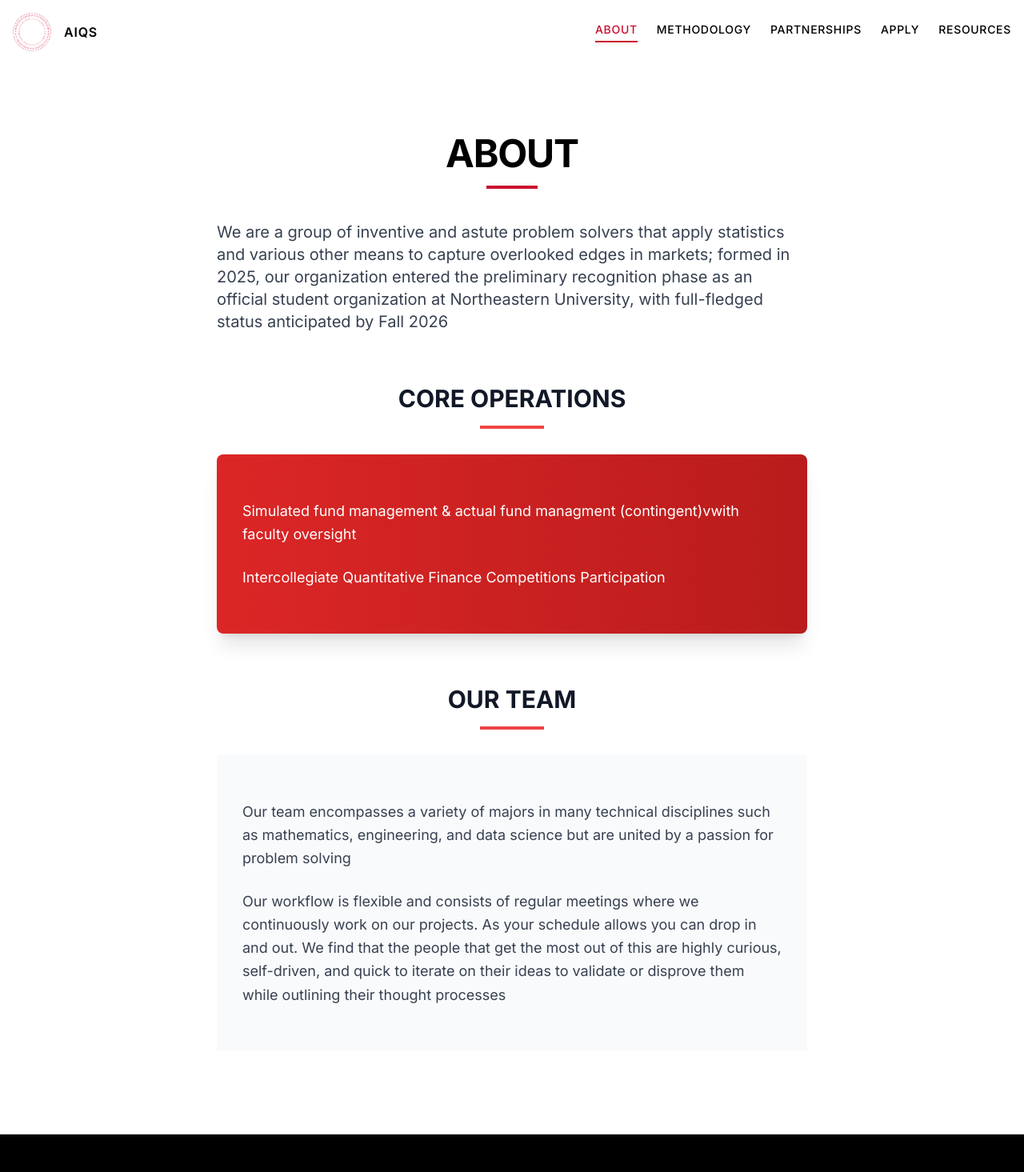
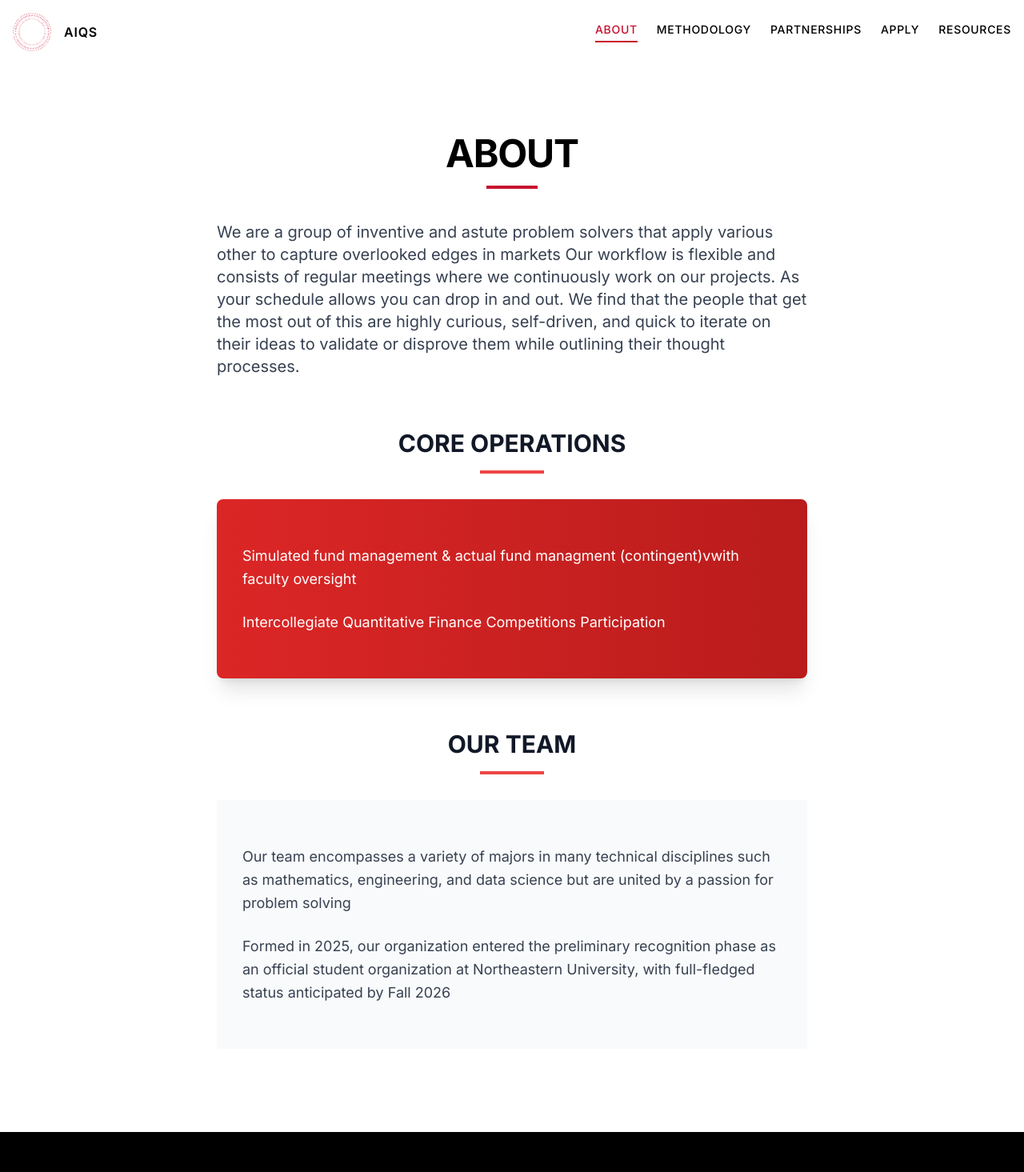
Before and after one commit to aiqsorg/club, a React (Vite) app: page /#/about in a window 1280 px wide. Shown: the top 1465 px of the page at 80% size. Built offline with nearby package versions, Linux system fonts and the light colour scheme.

Commit message:
Update About.tsx

```diff
--- a/src/pages/About.tsx
+++ b/src/pages/About.tsx
@@ -10,7 +10,8 @@ const About: React.FC = () => {
         <div className="max-w-4xl mx-auto">
           <div className="prose prose-lg mx-auto">
             <p className="text-lg md:text-xl mb-8 leading-relaxed">
-              We are a group of inventive and astute problem solvers that apply statistics and various other means to capture overlooked edges in markets; formed in 2025, our organization entered the preliminary recognition phase as an official student organization at Northeastern University, with full-fledged status anticipated by Fall 2026
+              We are a group of inventive and astute problem solvers that apply various other to capture overlooked edges in markets
+              Our workflow is flexible and consists of regular meetings where we continuously work on our projects. As your schedule allows you can drop in and out. We find that the people that get the most out of this are highly curious, self-driven, and quick to iterate on their ideas to validate or disprove them while outlining their thought processes.
             </p>
 
             {/* CORE OPERATIONS SECTION */}
@@ -47,7 +48,7 @@ const About: React.FC = () => {
                 </p>
 
                 <p className="text-lg leading-relaxed">
-                  Our workflow is flexible and consists of regular meetings where we continuously work on our projects. As your schedule allows you can drop in and out. We find that the people that get the most out of this are highly curious, self-driven, and quick to iterate on their ideas to validate or disprove them while outlining their thought processes
+                   Formed in 2025, our organization entered the preliminary recognition phase as an official student organization at Northeastern University, with full-fledged status anticipated by Fall 2026
                 </p>
               </div>
             </div>
```
